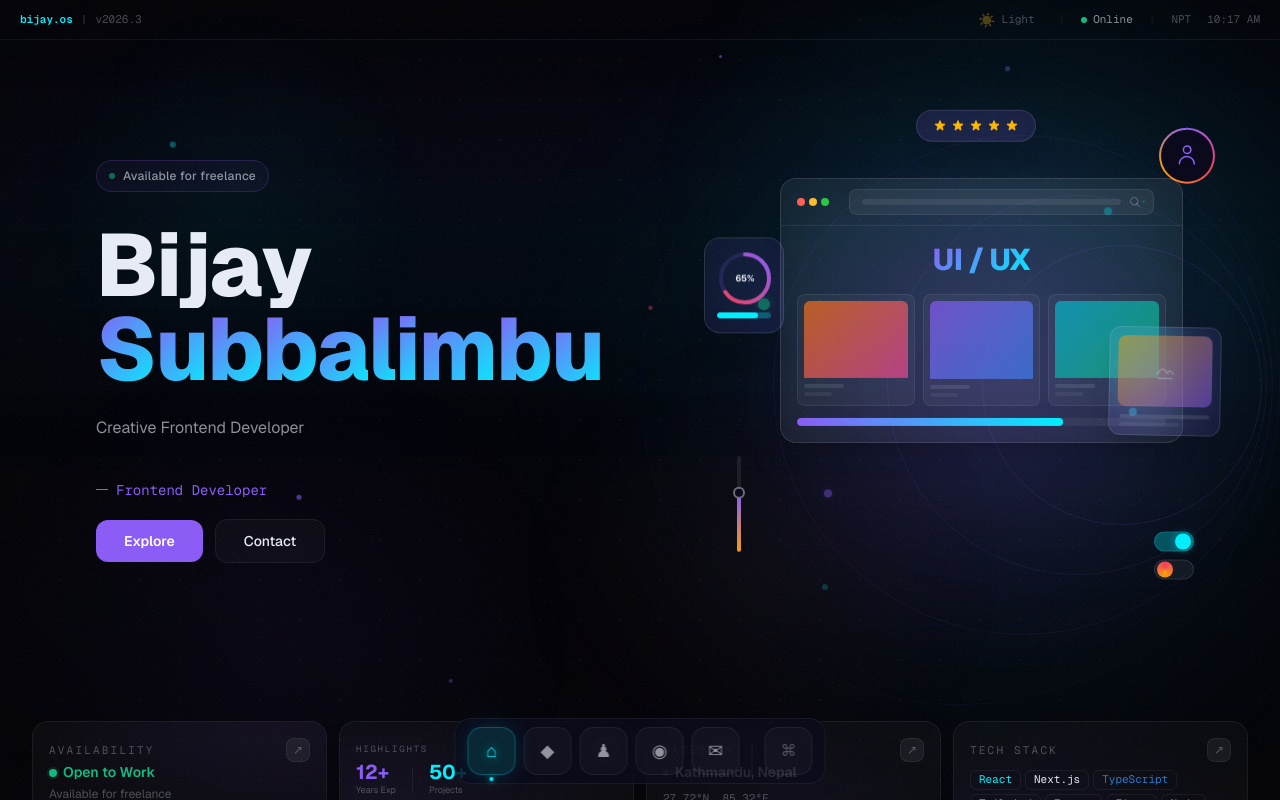
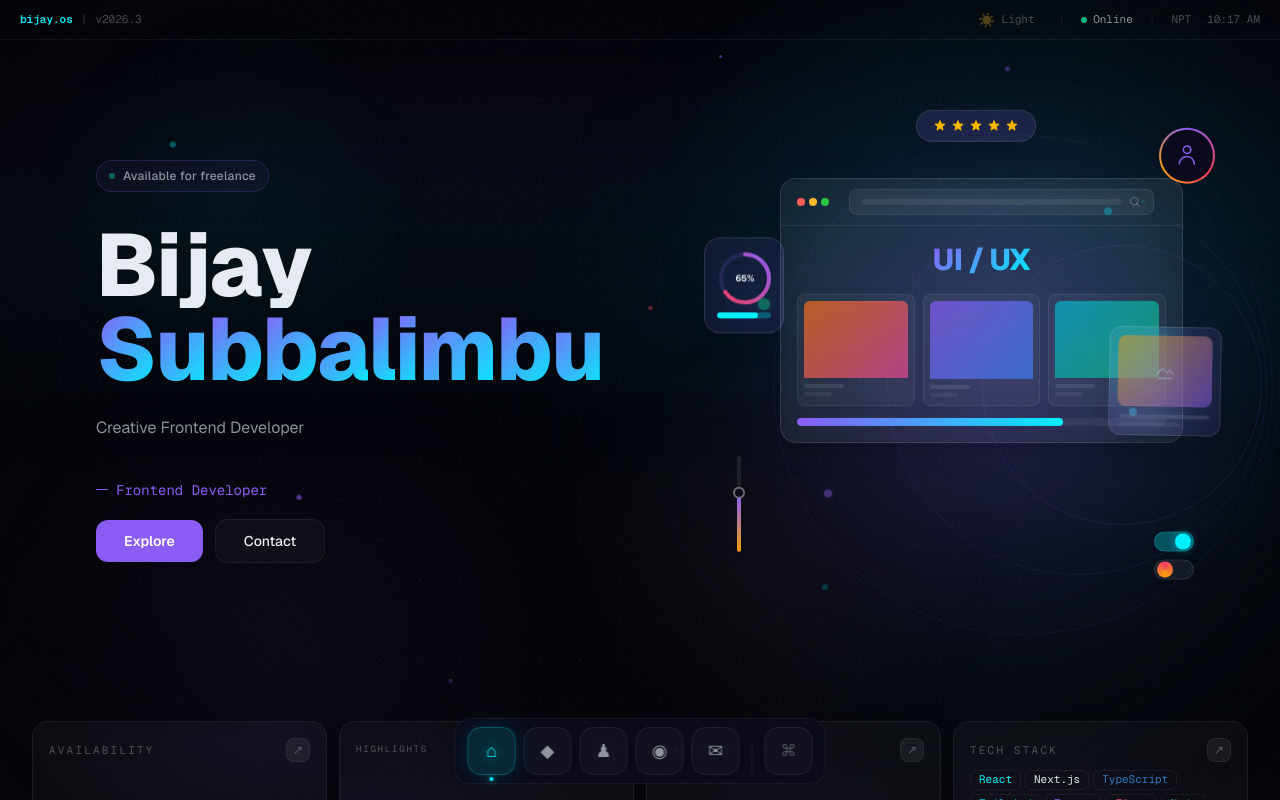
Before and after one commit to Limbuthitoo/portfolio, a Next.js app: page / in a window 1280 px wide. Built offline with nearby package versions, Linux system fonts and the light colour scheme.

Commit message:
Fix TiltCard: remove wrapper div breaking grid, use transformPerspective

```diff
--- a/src/components/common/TiltCard.tsx
+++ b/src/components/common/TiltCard.tsx
@@ -110,7 +110,6 @@
   }, []);
 
   return (
-    <div style={{ perspective: 1200 }}>
     <motion.div
       ref={ref}
       className={`${className} relative group rounded-[var(--card-radius)]`}
@@ -118,6 +117,7 @@
         rotateX: springRotateX,
         rotateY: springRotateY,
         transformStyle: 'preserve-3d',
+        transformPerspective: 1200,
       }}
       onMouseMove={handleMouseMove}
       onMouseEnter={() => setHovered(true)}
@@ -177,6 +177,5 @@
           }}
         />
       </motion.div>
-    </div>
   );
 }
```
Lines whose indentation alone changed are shown as unchanged.
